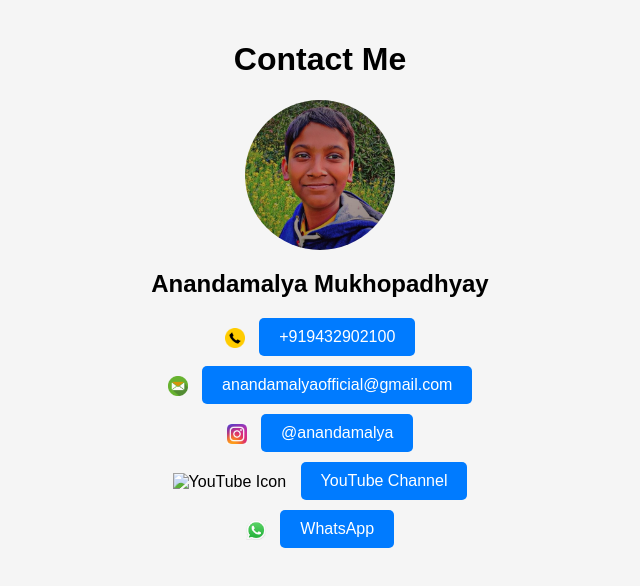
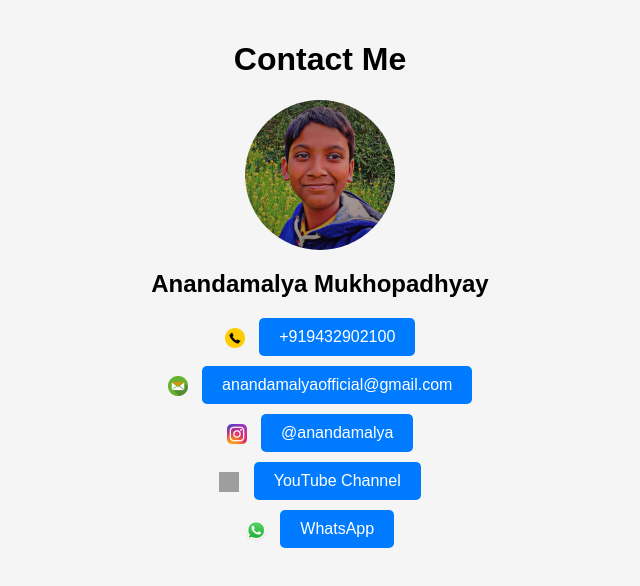
Before and after one commit to anandamalyamukhopadhyay/anandamalyamukhopadhyay.github.io, a plain HTML site: page index.html in a window 1280 px wide. Shown: the whole page, without its empty margins (320-960 px from the left). Drawn offline with Linux system fonts and the light colour scheme; grey boxes are pictures that could not be loaded.

Commit message:
Update index.html

```diff
--- a/index.html
+++ b/index.html
@@ -72,7 +72,7 @@
       <a class="button" href="https://www.instagram.com/anandamalya" target="_blank">@anandamalya</a>
     </li>
     <li>
-      <img class="icon" src="youtube.png" alt="YouTube Icon">
+      <img class="icon" src="https://1.bp.blogspot.com/-hY5-pNrOcKw/XeI_00cpCgI/AAAAAAAAF4A/J7jS49V8kNozycy0PgY6wfc7SUU9gulTgCLcBGAsYHQ/s320/Youtube-Icon-square-2340x2340.png" alt="YouTube Icon">
       <a class="button" href="https://www.youtube.com/@anandamalya" target="_blank">YouTube Channel</a>
     </li>
     <li>
```
